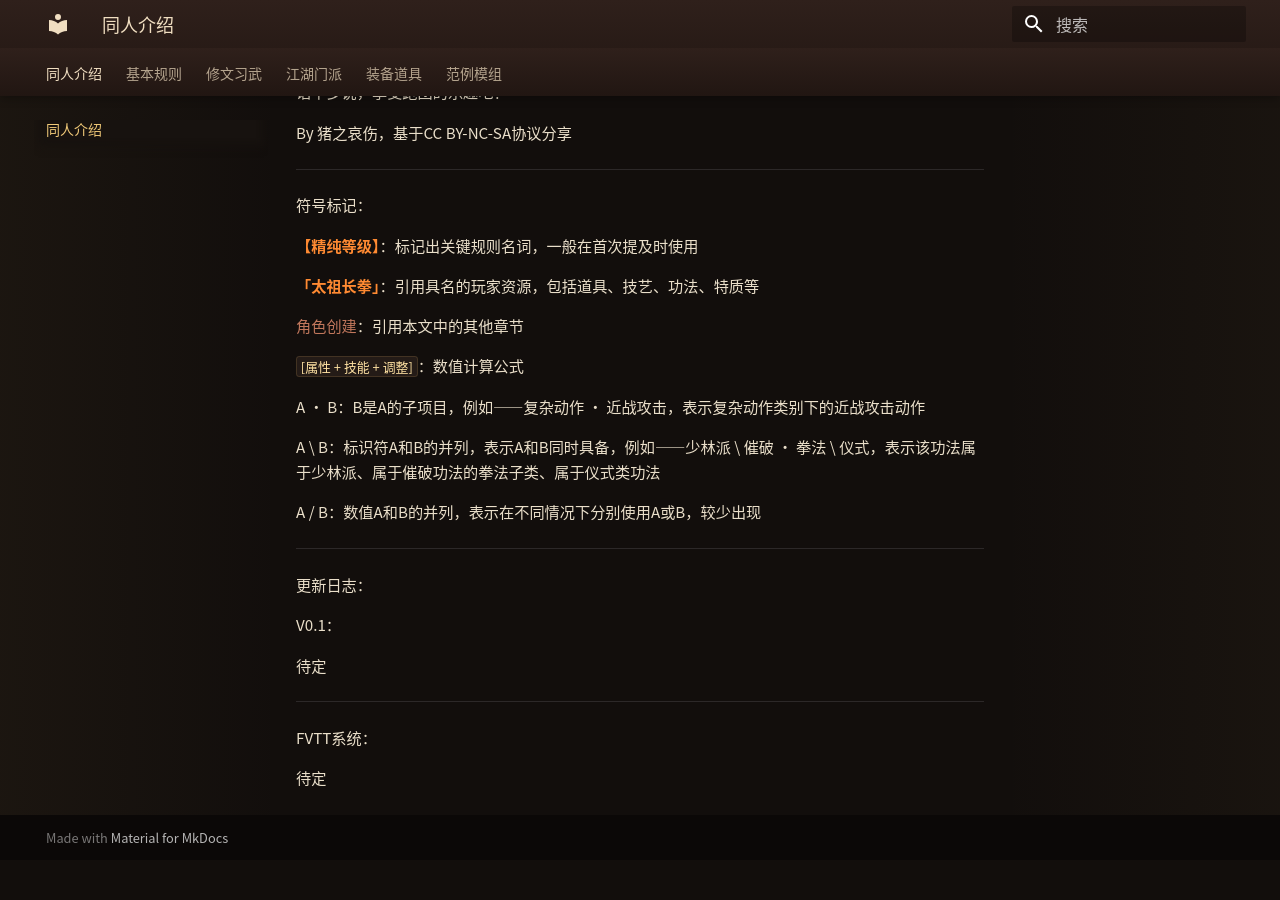
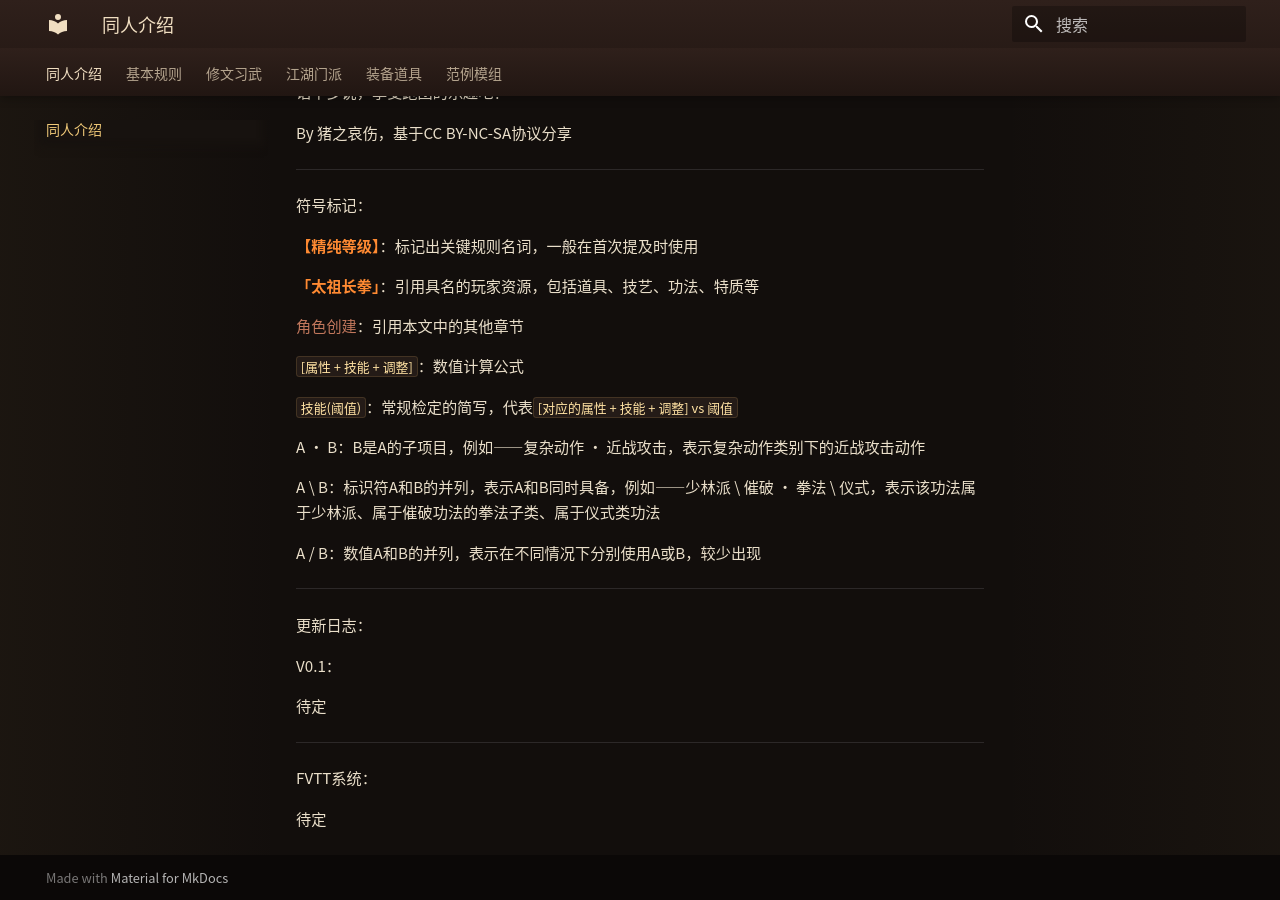
Before and after one commit to PigeonXiong/taiwu_trpg, an MkDocs documentation site: the page built from docs/chap00_intro.md, in a window 1280 px wide and 900 px high, scrolled down 562 px. Built offline with MkDocs 1.6.1 and Material for MkDocs 9.7.7, drawn with Linux system fonts in a browser that asks for light colours; before the commit the page ends 1422 px from its top, so only the background shows below that.

Commit message:
Update chap00_intro.md

```diff
--- a/docs/chap00_intro.md
+++ b/docs/chap00_intro.md
@@ -25,6 +25,8 @@ By 猪之哀伤，基于CC BY-NC-SA协议分享
 
 `[属性 + 技能 + 调整]`：数值计算公式
 
+`技能(阈值)`：常规检定的简写，代表`[对应的属性 + 技能 + 调整] vs 阈值`
+
 A · B：B是A的子项目，例如——复杂动作 · 近战攻击，表示复杂动作类别下的近战攻击动作
 
 A \ B：标识符A和B的并列，表示A和B同时具备，例如——少林派 \ 催破 · 拳法 \ 仪式，表示该功法属于少林派、属于催破功法的拳法子类、属于仪式类功法
```
